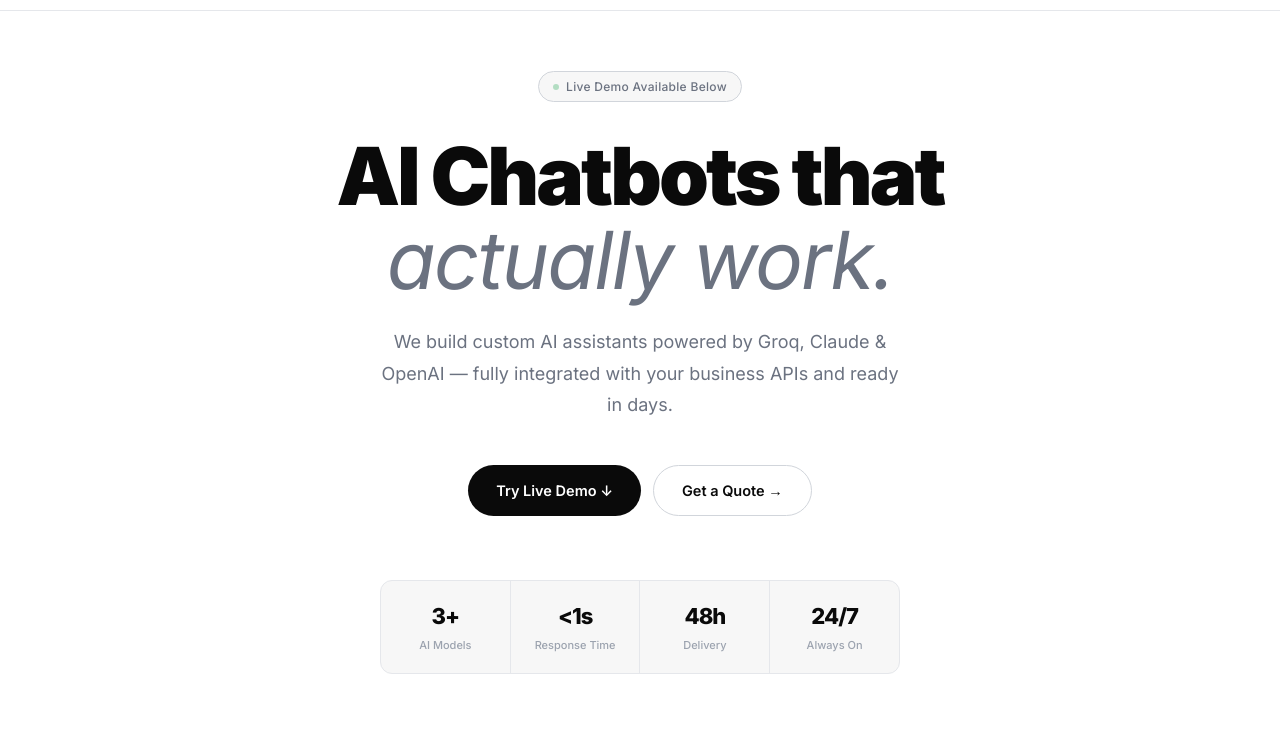
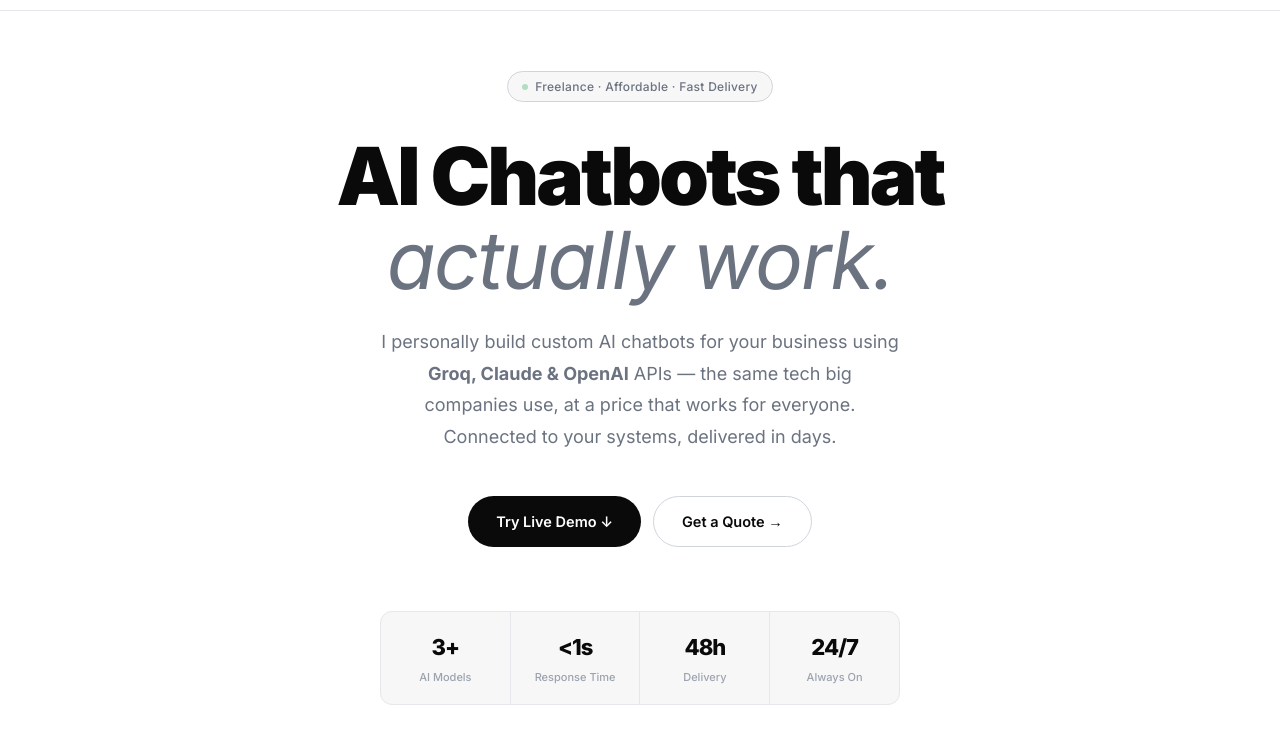
Before and after one commit to SandeepCodeWala/chatbot-Testing, a website: page public/index.html in a window 1280 px wide. Shown: the part 49-800 px from the top of the page. Drawn offline with Linux system fonts and the light colour scheme; no server answers.

Commit message:
Content Change

```diff
--- a/public/index.html
+++ b/public/index.html
@@ -559,9 +559,9 @@
 <!-- ── HERO ── -->
 <section class="hero">
   <div class="hero-inner">
-    <div class="hero-badge"><span class="badge-live"></span> Live Demo Available Below</div>
+    <div class="hero-badge"><span class="badge-live"></span> Freelance · Affordable · Fast Delivery</div>
     <h1>AI Chatbots that<br><em>actually work.</em></h1>
-    <p class="hero-sub">We build custom AI assistants powered by Groq, Claude & OpenAI — fully integrated with your business APIs and ready in days.</p>
+    <p class="hero-sub">I personally build custom AI chatbots for your business using <strong>Groq, Claude & OpenAI</strong> APIs — the same tech big companies use, at a price that works for everyone. Connected to your systems, delivered in days.</p>
     <div class="hero-btns">
       <a href="#demo" class="btn-black">Try Live Demo ↓</a>
       <a href="#contact" class="btn-outline">Get a Quote →</a>
@@ -786,7 +786,7 @@
       </svg>
       <span>ChatForge</span>
     </a>
-    <p>© 2025 ChatForge. Custom AI Chatbots.</p>
+    <p>© 2026 ChatForge. Custom AI Chatbots.</p>
     <div class="footer-links">
       <a href="#features">Features</a>
       <a href="#demo">Demo</a>
```
Also changed, not shown: 1 other file.
